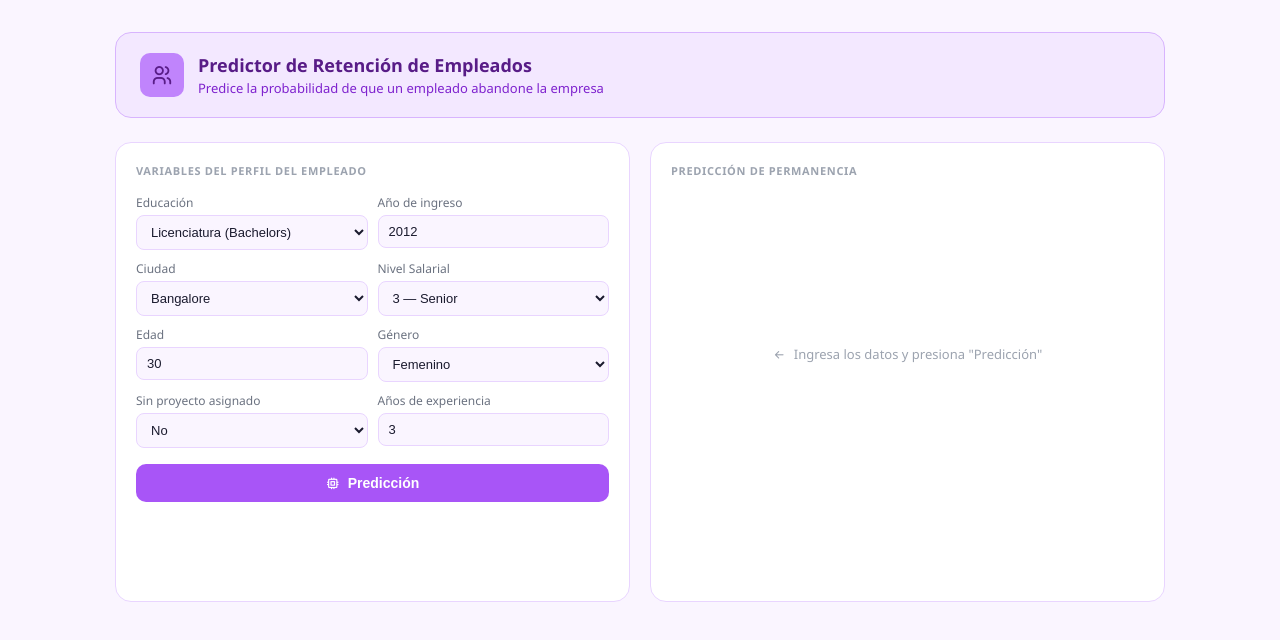
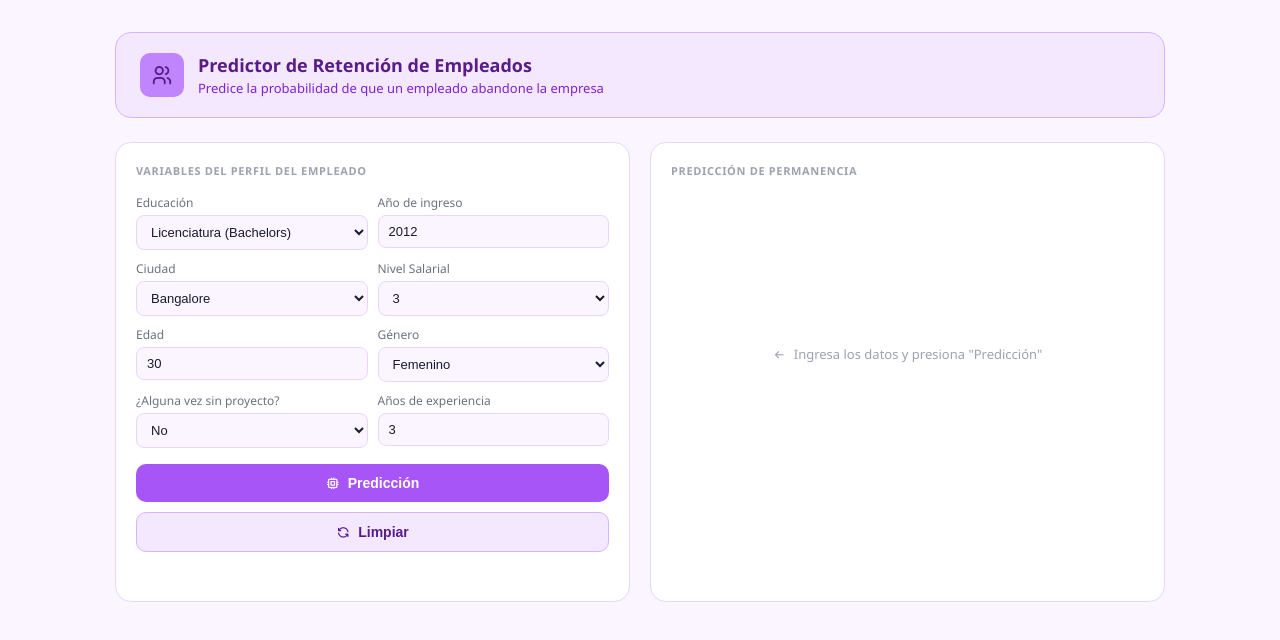
Before and after one commit to silviaaa-rm/CD-Final-Project, a plain HTML site: page index.html in a window 1280 px wide. Drawn offline with nearby package versions, Linux system fonts and the light colour scheme.

Commit message:
Avance 3

```diff
--- a/index.html
+++ b/index.html
@@ -447,6 +447,33 @@
       font-size: 12px;
       color: #6b7280;
     }
+
+    .btn-clear {
+        width: 100%;
+        margin-top: 10px;
+        padding: 11px;
+        background: #f3e8ff;
+        border: 1px solid #d8b4fe;
+        border-radius: 10px;
+        color: #581c87;
+        font-size: 14px;
+        font-weight: 600;
+        cursor: pointer;
+        display: flex;
+        align-items: center;
+        justify-content: center;
+        gap: 8px;
+        transition: background 0.15s, transform 0.1s;
+    }
+
+    .btn-clear:hover {
+        background: #e9d5ff;
+    }
+
+    .btn-clear:active {
+        transform: scale(0.98);
+    }
+
   </style>
 </head>
 
@@ -496,9 +523,9 @@
         <div class="field">
           <label>Nivel Salarial</label>
           <select id="paymentTier">
-            <option value="1">1 — Básico</option>
-            <option value="2">2 — Intermedio</option>
-            <option value="3" selected>3 — Senior</option>
+            <option value="1">1</option>
+            <option value="2">2</option>
+            <option value="3" selected>3</option>
           </select>
         </div>
 
@@ -516,7 +543,7 @@
         </div>
 
         <div class="field">
-          <label>Sin proyecto asignado</label>
+          <label>¿Alguna vez sin proyecto?</label>
           <select id="everBenched">
             <option value="0">No</option>
             <option value="1">Si</option>
@@ -532,6 +559,10 @@
       <button class="btn-run" id="btnRun" onclick="runPrediction()">
         <i class="ti ti-cpu"></i> Predicción
       </button>
+
+      <button class="btn-clear" id="btnClear" onclick="clearForm()">
+        <i class="ti ti-refresh"></i> Limpiar
+        </button>
 
       <button class="btn-pdf" id="btnPdf" onclick="downloadPDF()">
         <i class="ti ti-file-download"></i> Descargar PDF
@@ -727,7 +758,7 @@
             <div><strong>Nivel Salarial:</strong> ${lastEmployeeData.PaymentTier}</div>
             <div><strong>Edad:</strong> ${lastEmployeeData.Age}</div>
             <div><strong>Género:</strong> ${genderText}</div>
-            <div><strong>Sin Proyecto Asignado:</strong> ${benchedText}</div>
+            <div><strong>¿Alguna vez sin proyecto?</strong> ${benchedText}</div>
             <div><strong>Experiencia:</strong> ${lastEmployeeData.ExperienceInCurrentDomain}</div>
           </div>
         </div>
@@ -932,7 +963,7 @@
   pdf.text(`Edad: ${lastEmployeeData.Age}`, leftX, y + 30);
   pdf.text(`Género: ${genderText}`, rightX, y + 30);
 
-  pdf.text(`Sin Proyecto Asignado: ${benchedText}`, leftX, y + 37);
+  pdf.text(`¿Alguna vez sin proyecto? ${benchedText}`, leftX, y + 37);
   pdf.text(`Experiencia: ${lastEmployeeData.ExperienceInCurrentDomain}`, rightX, y + 37);
 
   y += 50;
@@ -1078,6 +1109,34 @@
 
   pdf.save("Reporte_Empleado.pdf");
 }
+
+function clearForm() {
+  // Regresar selects a valores iniciales
+  document.getElementById('education').value = "0";
+  document.getElementById('city').value = "Bangalore";
+  document.getElementById('paymentTier').value = "3";
+  document.getElementById('gender').value = "0";
+  document.getElementById('everBenched').value = "0";
+
+  // Regresar inputs numéricos a valores iniciales
+  document.getElementById('joiningYear').value = "2016";
+  document.getElementById('age').value = "30";
+  document.getElementById('experience').value = "3";
+
+  // Limpiar resultado
+  document.getElementById('resultContent').innerHTML = `
+    <div class="placeholder">
+      <i class="ti ti-arrow-left"></i> Ingresa los datos y presiona Predicción
+    </div>
+  `;
+
+  // Ocultar botón PDF
+  document.getElementById("btnPdf").style.display = "none";
+
+  // Limpiar variables guardadas
+  lastEmployeeData = null;
+  lastPredictionResult = null;
+}
 </script>
 </body>
 </html>
```
